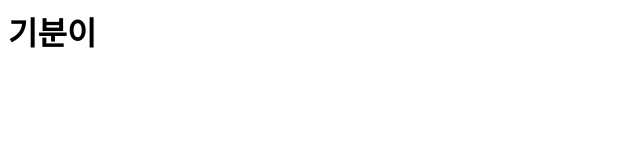
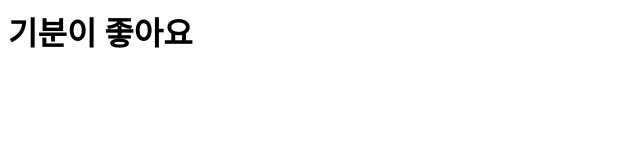
Before and after one commit to IUlovely/dkd, a plain HTML site: page index.html in a window 1280 px wide. Shown: the whole page, without its empty margins (0-640 px from the left). Drawn offline with Linux system fonts and the light colour scheme.

Commit message:
Update index.html

```diff
--- a/index.html
+++ b/index.html
@@ -2,7 +2,7 @@
 
   <head>
     <title>기모띵</title>
-    <h1> 기분이 </h1>
+    <h1>기분이 좋아요</h1>
 
   </head>
 
```
